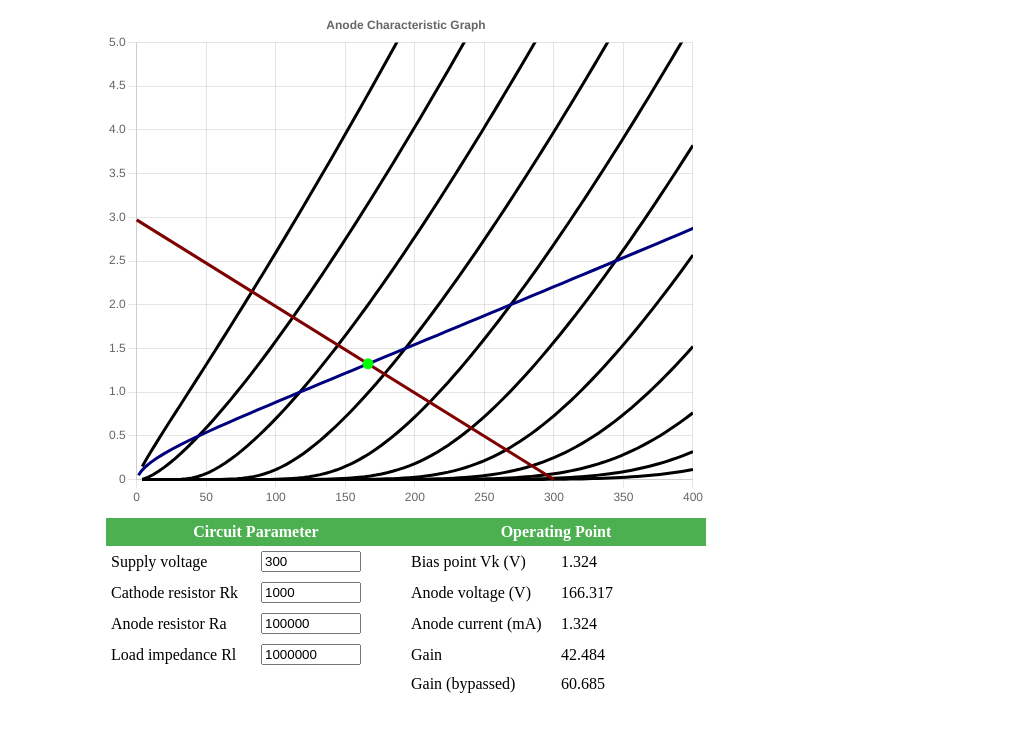
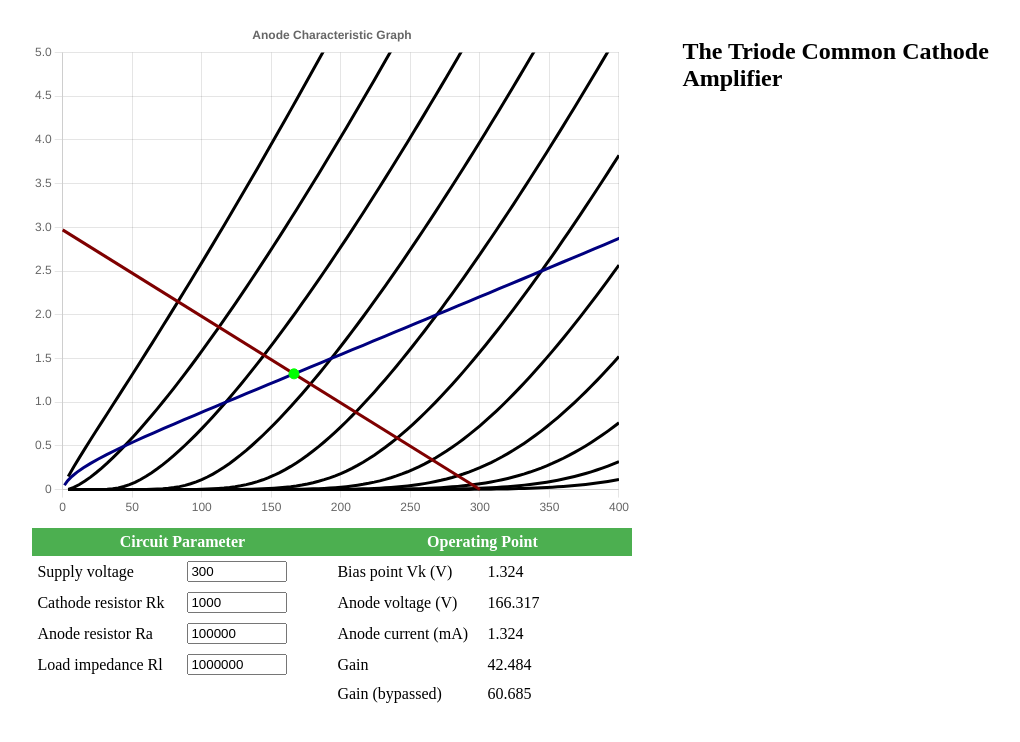
Before and after one commit to olivergardiner/valvedesigner-web, a plain HTML site: page public/designer.html in a window 1280 px wide. Shown: the whole page, without its empty margins (102-1122 px from the left). Drawn offline with nearby package versions, Linux system fonts and the light colour scheme.

Commit message:
Added html framework for displaying a circuit description

```diff
--- a/public/designer.css
+++ b/public/designer.css
@@ -17,7 +17,15 @@ table th {
     background-color: #4CAF50;
     color: white;
 }
+#container {
+	 width: 80%;
+	 margin: auto;
+	 padding: 10px;
+}
 #designer {
     width: 600px;
-    margin-left: 200px;
+  	float: left;
 }
+#description {
+	margin-left: 650px;
+}
--- a/public/designer.html
+++ b/public/designer.html
@@ -7,6 +7,7 @@
 	<link rel="stylesheet" href="designer.css"></link>
 </head>
 <body>
+	<section id="container">
 	<div id="designer">
 	<div style="width: 600px; height: 500px;">
 		<canvas id="myChart"></canvas>
@@ -67,6 +68,8 @@
 		</tr>
 	</table>
 	</div>
+	<div id="description"><h1>The Triode Common Cathode Amplifier</h1></div>
+	</section>
 	<script>
 		const ctx = document.getElementById('myChart');
 		circuit = new TriodeCC(ctx);
```
